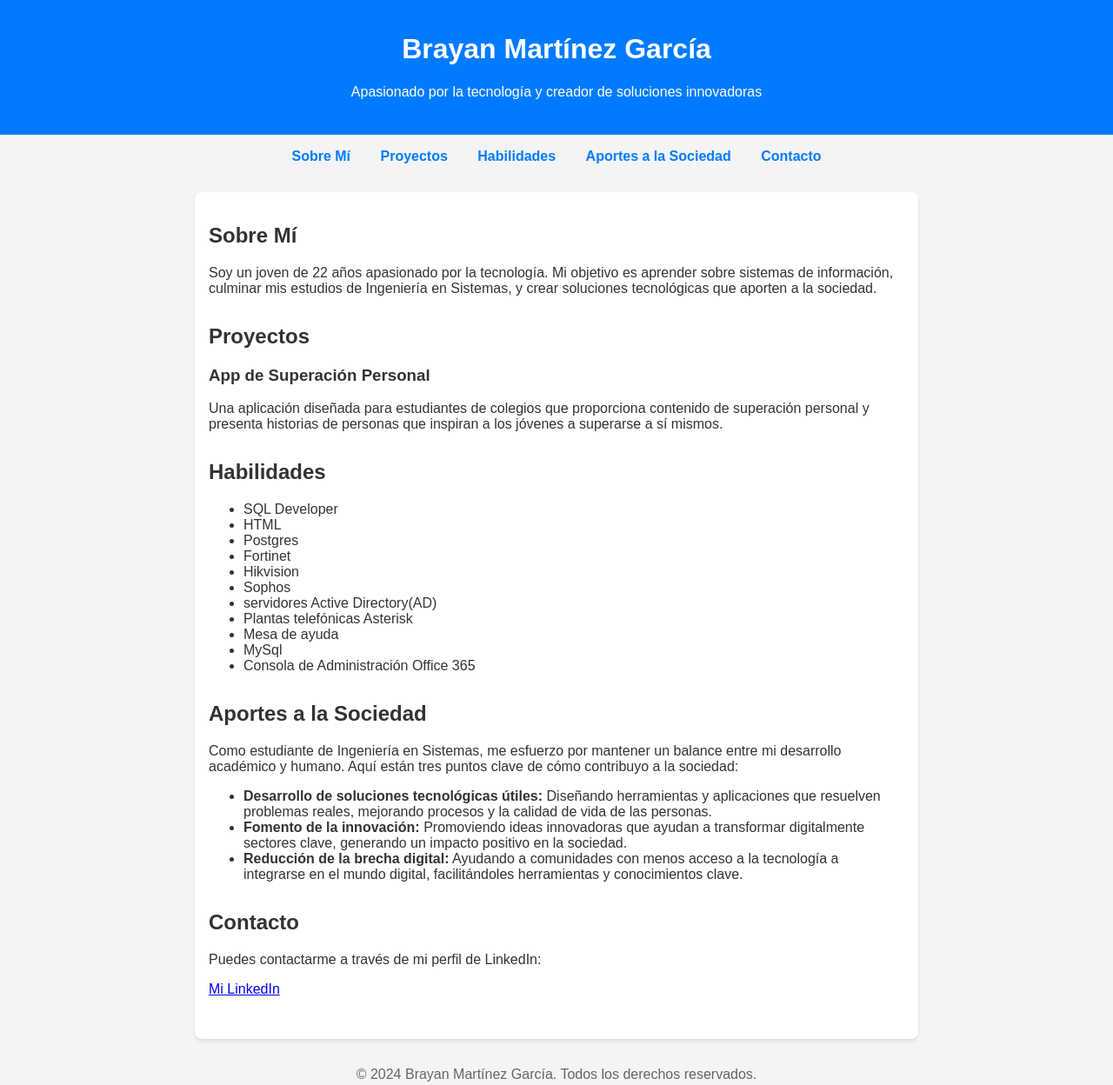
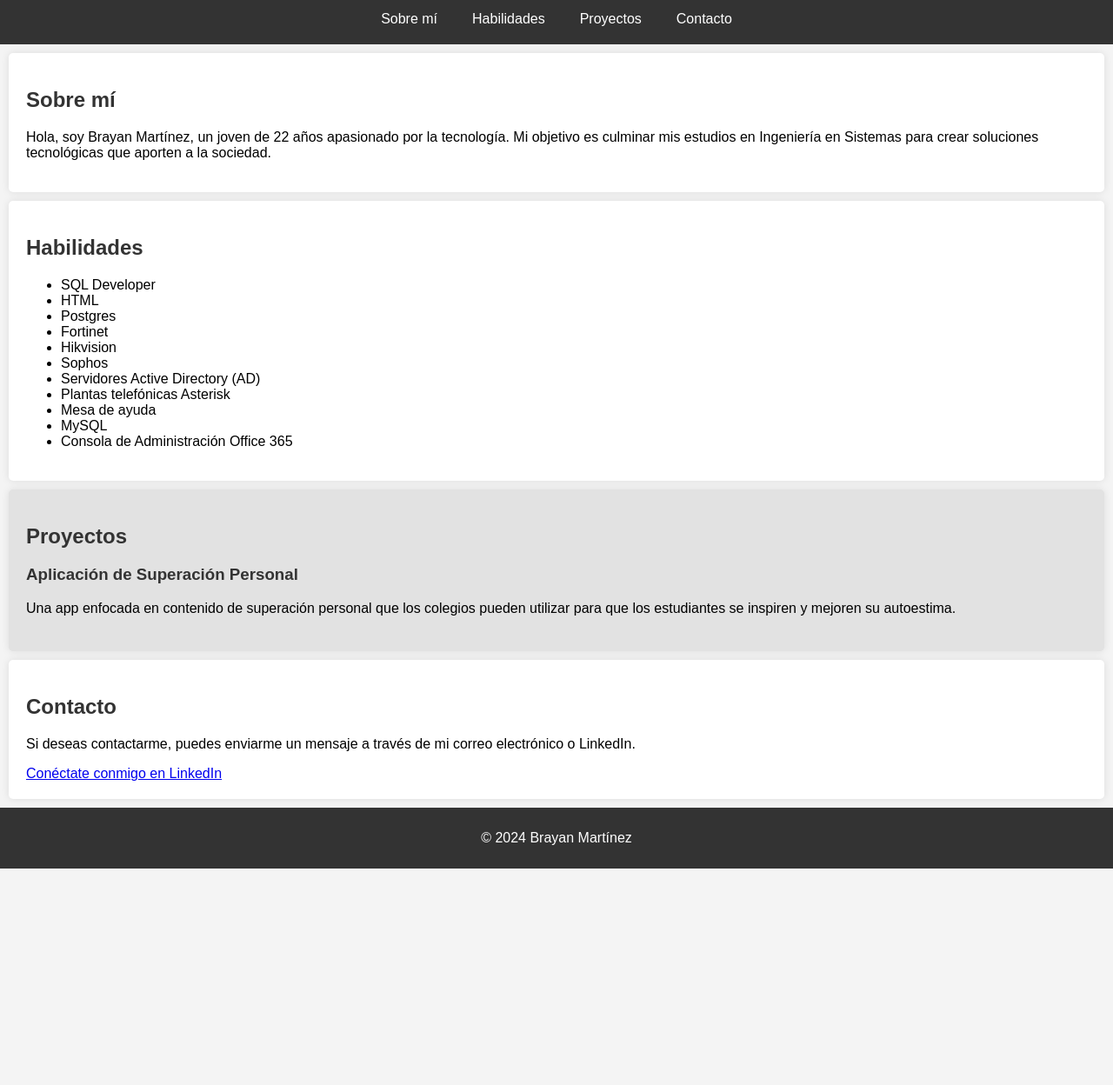
Before and after one commit to Bmartinez2002/portafolio-Brayan-M, a plain HTML site: page index.html in a window 1280 px wide. Shown: the part 7-1255 px from the top of the page at 87% size. After the commit the page ends 1006 px from the top, so only its background shows below. Drawn offline with Linux system fonts and the light colour scheme.

Commit message:
Update index.html

```diff
--- a/index.html
+++ b/index.html
@@ -1,78 +1,37 @@
 <!DOCTYPE html>
 <html lang="es">
+
 <head>
     <meta charset="UTF-8">
     <meta name="viewport" content="width=device-width, initial-scale=1.0">
-    <title>Portafolio de Brayan Martínez García</title>
-    <style>
-        body {
-            font-family: Arial, sans-serif;
-            margin: 0;
-            padding: 0;
-            background-color: #f4f4f4;
-            color: #333;
-        }
-        header {
-            background-color: #007bff;
-            color: white;
-            text-align: center;
-            padding: 1.5rem 0;
-        }
-        nav {
-            text-align: center;
-            margin: 1rem 0;
-        }
-        nav a {
-            margin: 0 15px;
-            text-decoration: none;
-            color: #007bff;
-            font-weight: bold;
-        }
-        .container {
-            max-width: 800px;
-            margin: 2rem auto;
-            padding: 1rem;
-            background: white;
-            border-radius: 8px;
-            box-shadow: 0 2px 4px rgba(0, 0, 0, 0.1);
-        }
-        section {
-            margin-bottom: 2rem;
-        }
-        footer {
-            text-align: center;
-            margin: 2rem 0;
-            color: #666;
-        }
-    </style>
+    <title>Portafolio de Brayan Martínez</title>
+    <!-- Vincula los estilos CSS -->
+    <link rel="stylesheet" href="style.css">
 </head>
+
 <body>
+    <!-- Encabezado -->
     <header>
-        <h1>Brayan Martínez García</h1>
-        <p>Apasionado por la tecnología y creador de soluciones innovadoras</p>
+        <nav>
+            <ul>
+                <li><a href="#sobre-mi">Sobre mí</a></li>
+                <li><a href="#habilidades">Habilidades</a></li>
+                <li><a href="#proyectos">Proyectos</a></li>
+                <li><a href="#contacto">Contacto</a></li>
+            </ul>
+        </nav>
     </header>
 
-    <nav>
-        <a href="#about">Sobre Mí</a>
-        <a href="#projects">Proyectos</a>
-        <a href="#skills">Habilidades</a>
-        <a href="#contributions">Aportes a la Sociedad</a>
-        <a href="#contact">Contacto</a>
-    </nav>
-
-    <div class="container">
-        <section id="about">
-            <h2>Sobre Mí</h2>
-            <p>Soy un joven de 22 años apasionado por la tecnología. Mi objetivo es aprender sobre sistemas de información, culminar mis estudios de Ingeniería en Sistemas, y crear soluciones tecnológicas que aporten a la sociedad.</p>
+    <!-- Contenido Principal -->
+    <main>
+        <!-- Sección Sobre mí -->
+        <section id="sobre-mi">
+            <h1>Sobre mí</h1>
+            <p>Hola, soy Brayan Martínez, un joven de 22 años apasionado por la tecnología. Mi objetivo es culminar mis estudios en Ingeniería en Sistemas para crear soluciones tecnológicas que aporten a la sociedad.</p>
         </section>
 
-        <section id="projects">
-            <h2>Proyectos</h2>
-            <h3>App de Superación Personal</h3>
-            <p>Una aplicación diseñada para estudiantes de colegios que proporciona contenido de superación personal y presenta historias de personas que inspiran a los jóvenes a superarse a sí mismos.</p>
-        </section>
-
-        <section id="skills">
+        <!-- Sección Habilidades -->
+        <section id="habilidades">
             <h2>Habilidades</h2>
             <ul>
                 <li>SQL Developer</li>
@@ -81,42 +40,38 @@
                 <li>Fortinet</li>
                 <li>Hikvision</li>
                 <li>Sophos</li>
-                <li>servidores Active Directory(AD)</li>
+                <li>Servidores Active Directory (AD)</li>
                 <li>Plantas telefónicas Asterisk</li>
                 <li>Mesa de ayuda</li>
-                <li>MySql</li>
+                <li>MySQL</li>
                 <li>Consola de Administración Office 365</li>
             </ul>
         </section>
 
-        <section id="contributions">
-            <h2>Aportes a la Sociedad</h2>
-            <p>Como estudiante de Ingeniería en Sistemas, me esfuerzo por mantener un balance entre mi desarrollo académico y humano. Aquí están tres puntos clave de cómo contribuyo a la sociedad:</p>
-            <ul>
-                <li>
-                    <strong>Desarrollo de soluciones tecnológicas útiles:</strong>
-                    Diseñando herramientas y aplicaciones que resuelven problemas reales, mejorando procesos y la calidad de vida de las personas.
-                </li>
-                <li>
-                    <strong>Fomento de la innovación:</strong>
-                    Promoviendo ideas innovadoras que ayudan a transformar digitalmente sectores clave, generando un impacto positivo en la sociedad.
-                </li>
-                <li>
-                    <strong>Reducción de la brecha digital:</strong>
-                    Ayudando a comunidades con menos acceso a la tecnología a integrarse en el mundo digital, facilitándoles herramientas y conocimientos clave.
-                </li>
-            </ul>
+        <!-- Sección Proyectos -->
+        <section id="proyectos">
+            <h2>Proyectos</h2>
+            <div class="proyecto">
+                <h3>Aplicación de Superación Personal</h3>
+                <p>Una app enfocada en contenido de superación personal que los colegios pueden utilizar para que los estudiantes se inspiren y mejoren su autoestima.</p>
+            </div>
         </section>
 
-        <section id="contact">
+        <!-- Sección Contacto -->
+        <section id="contacto">
             <h2>Contacto</h2>
-            <p>Puedes contactarme a través de mi perfil de LinkedIn:</p>
-            <a href="https://www.linkedin.com/in/brayan-martinez-garcia-338b9a22b/" target="_blank">Mi LinkedIn</a>
+            <p>Si deseas contactarme, puedes enviarme un mensaje a través de mi correo electrónico o LinkedIn.</p>
+            <a href="https://www.linkedin.com/in/brayan-martinez-garcia-338b9a22b/" target="_blank">Conéctate conmigo en LinkedIn</a>
         </section>
-    </div>
+    </main>
 
+    <!-- Pie de página -->
     <footer>
-        <p>&copy; 2024 Brayan Martínez García. Todos los derechos reservados.</p>
+        <p>&copy; 2024 Brayan Martínez</p>
     </footer>
+
+    <!-- Vincula el archivo JavaScript -->
+    <script src="script.js"></script>
 </body>
+
 </html>
```
